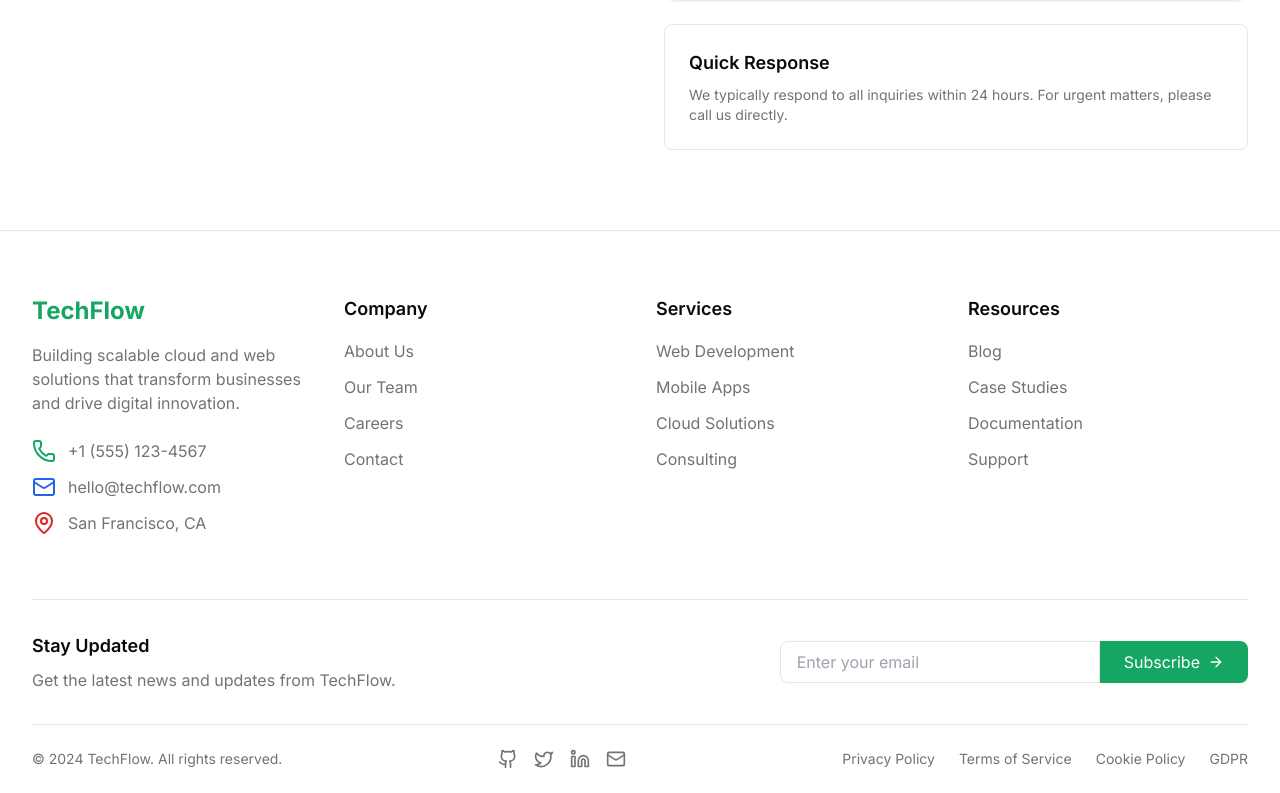
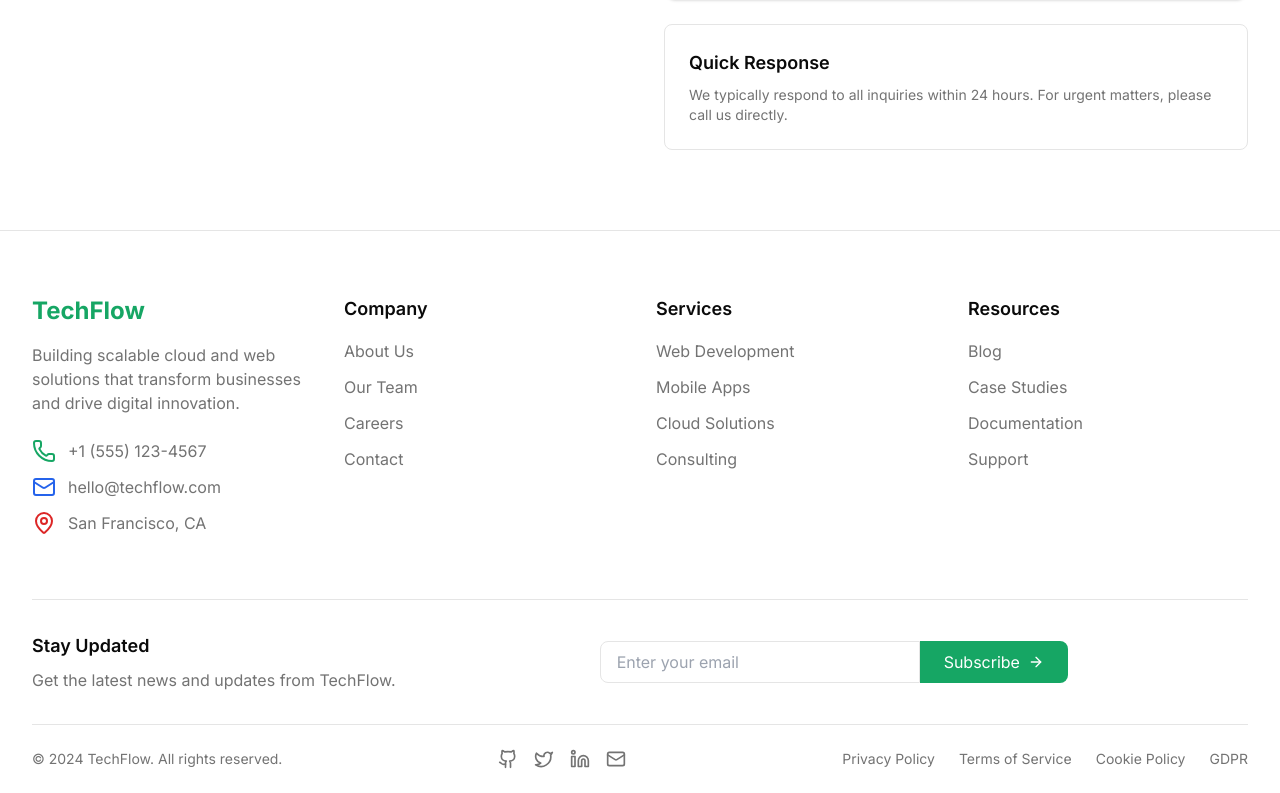
Before and after one commit to TESHU21/tech-company-website, a Next.js app: page / in a window 1280 px wide. Shown: the part 8247-9040 px from the top of the page. Built offline with nearby package versions, Linux system fonts and the light colour scheme.

Commit message:
fix footer responsiveness

```diff
--- a/src/components/Footer.tsx
+++ b/src/components/Footer.tsx
@@ -131,7 +131,7 @@
 
         {/* Newsletter Signup */}
         <div className="py-8 border-t border-border">
-          <div className="flex flex-col md:flex-row items-center justify-between gap-6">
+          <div className="flex flex-col md:flex-row items-center justify-around gap-6">
             <div>
               <h4 className="text-lg font-semibold text-foreground mb-2">
                 Stay Updated
@@ -140,11 +140,11 @@
                 Get the latest news and updates from TechFlow.
               </p>
             </div>
-            <div className="flex w-full md:w-auto">
+            <div className="flex  flex-col md:flex-row gap-4 md:gap-0 w-full mx-auto md:w-auto">
               <input
                 type="email"
                 placeholder="Enter your email"
-                className="flex-1 md:w-80 px-4 py-2 border border-border rounded-l-lg focus:outline-none focus:ring-2 focus:ring-primary focus:border-transparent"
+                className="flex-1  md:w-80 px-4 py-2 border border-border rounded-l-lg focus:outline-none focus:ring-2 focus:ring-primary focus:border-transparent"
               />
               <button className="px-6 py-2 bg-primary text-white rounded-r-lg hover:bg-primary/90 transition-colors flex items-center">
                 Subscribe
```
